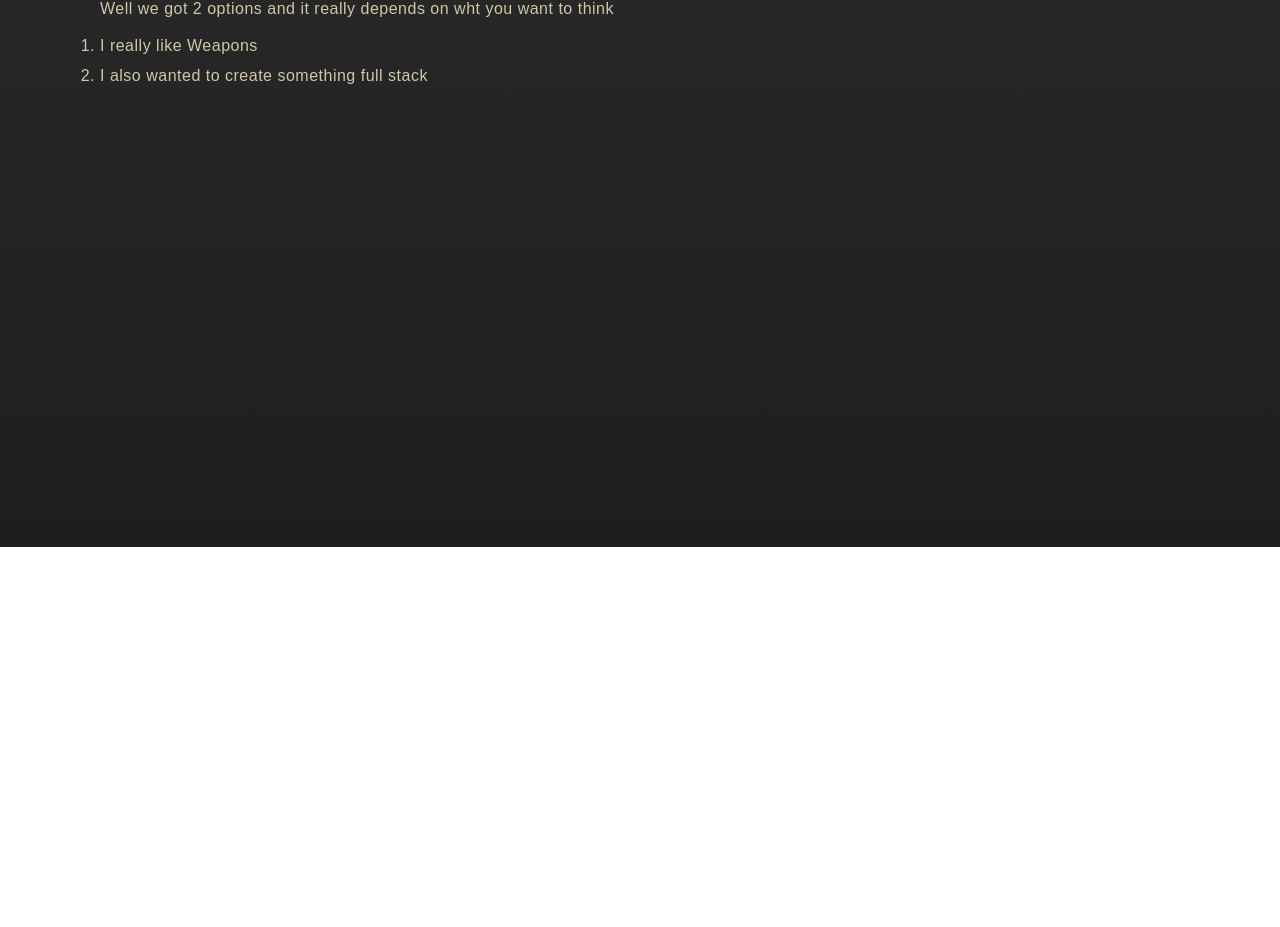
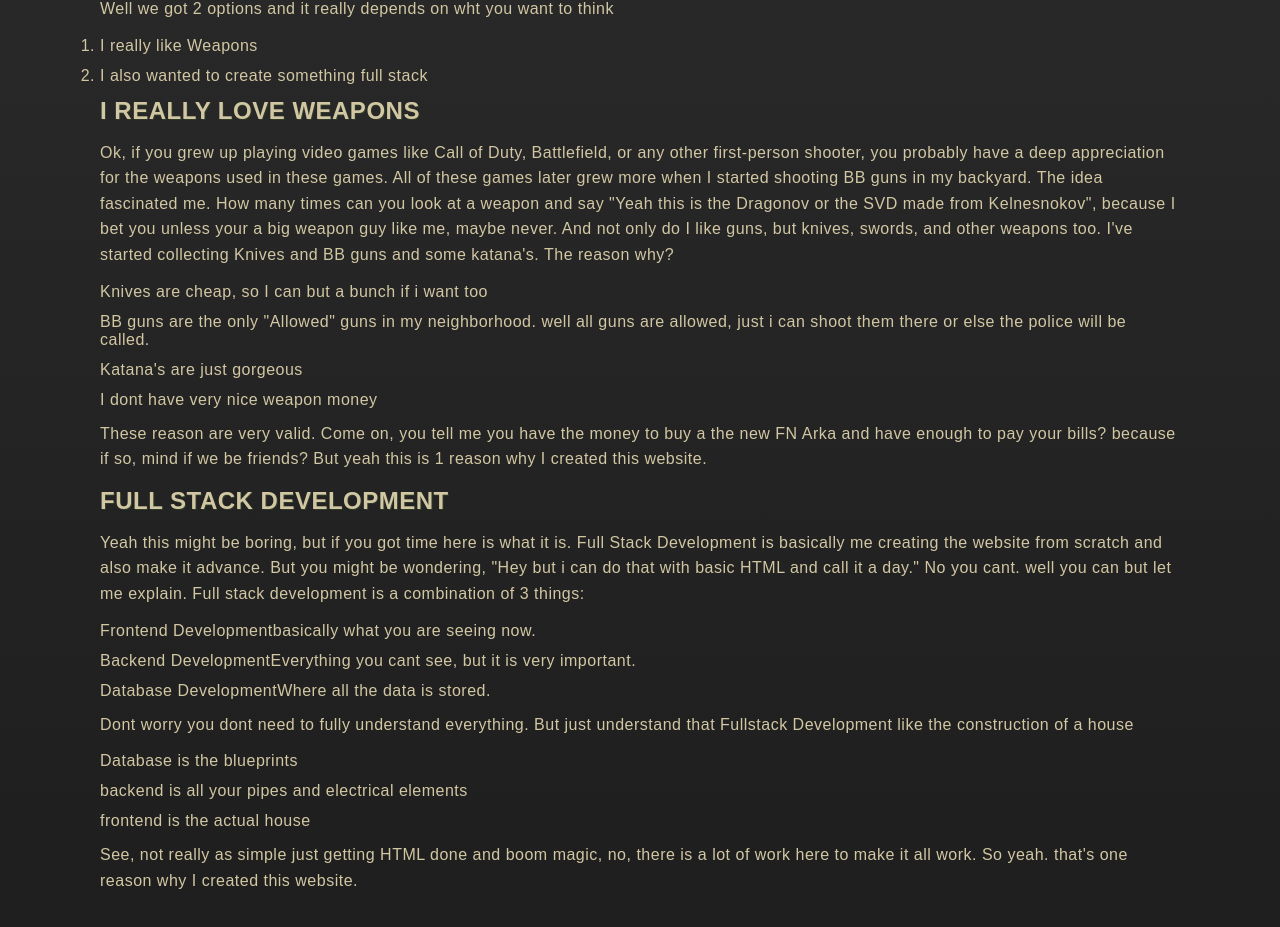
Before and after one commit to Spiderasasen/weapons-website, a React (Vite) app in the folder weapons_database_website/: page /why in a window 1280 px wide. Shown: the part 253-1180 px from the top of the page. Before the commit the page ends 800 px from the top, so only its background shows below. Built offline with nearby package versions, Linux system fonts and the light colour scheme.

Commit message:
its to much text that i dont want to disapear. also i created a css file

```diff
--- a/weapons_database_website/src/pages/Why.jsx
+++ b/weapons_database_website/src/pages/Why.jsx
@@ -1,4 +1,5 @@
 import Header from "../componets/Header.jsx";
+import "../styles/main.css"
 
 function Why() {
     return(
@@ -14,8 +15,67 @@ function Why() {
                         <li><a>I also wanted to create something full stack</a></li>
                     </ol>
                 </div>
-                <div id="Weapons" className={"Weapons"}></div>
-                <div id="full-stack" className={"full-stack"}></div>
+                <div id="Weapons">
+                    <h2>I really love Weapons</h2>
+                    <p>
+                        Ok, if you grew up playing video games like Call of Duty, Battlefield, or any other first-person shooter, you probably have a deep appreciation for the weapons used in these games.
+                        All of these games later grew more when I started shooting BB guns in my backyard.
+                        The idea fascinated me.
+                        How many times can you look at a weapon and say "Yeah this is the Dragonov or the SVD made from Kelnesnokov", because I bet you unless your a big weapon guy like me, maybe never.
+                        And not only do I like guns, but knives, swords, and other weapons too.
+                        I've started collecting Knives and BB guns and some katana's.
+                        The reason why?
+                    </p>
+                        <ul>
+                            <li>Knives are cheap, so I can but a bunch if i want too</li>
+                            <li>BB guns are the only "Allowed" guns in my neighborhood. well all guns are allowed, just i can shoot them there or else the police will be called.</li>
+                            <li>Katana's are just gorgeous</li>
+                            <li>I dont have very nice weapon money</li>
+                        </ul>
+                    <p>
+                        These reason are very valid.
+                        Come on, you tell me you have the money to buy a the new FN Arka and have enough to pay your bills?
+                        because if so, mind if we be friends?
+                        But yeah this is 1 reason why I created this website.
+                    </p>
+                </div>
+                <div id="full-stack">
+                    <h2>Full Stack Development</h2>
+                    <p>
+                        Yeah this might be boring, but if you got time here is what it is.
+                        Full Stack Development is basically me creating the website from scratch and also make it advance.
+                        But you might be wondering, "Hey but i can do that with basic HTML and call it a day." No you cant.
+                        well you can but let me explain.
+                        Full stack development is a combination of 3 things:
+                    </p>
+                        <ul>
+                            <li>
+                                Frontend Development
+                                <span>basically what you are seeing now.</span>
+                            </li>
+                            <li>
+                                Backend Development
+                                <span>Everything you cant see, but it is very important.</span>
+                            </li>
+                            <li>
+                                Database Development
+                                <span>Where all the data is stored.</span>
+                            </li>
+                        </ul>
+                    <p>
+                        Dont worry you dont need to fully understand everything.
+                        But just understand that Fullstack Development like the construction of a house
+                    </p>
+                        <ul>
+                            <li>Database is the blueprints</li>
+                            <li>backend is all your pipes and electrical elements</li>
+                            <li>frontend is the actual house</li>
+                        </ul>
+                    <p>
+                        See, not really as simple just getting HTML done and boom magic, no, there is a lot of work here to make it all work.
+                        So yeah. that's one reason why I created this website.
+                    </p>
+                </div>
             </main>
         </div>
     )
```
Also changed, not shown: weapons_database_website/src/styles/why.css (added).
